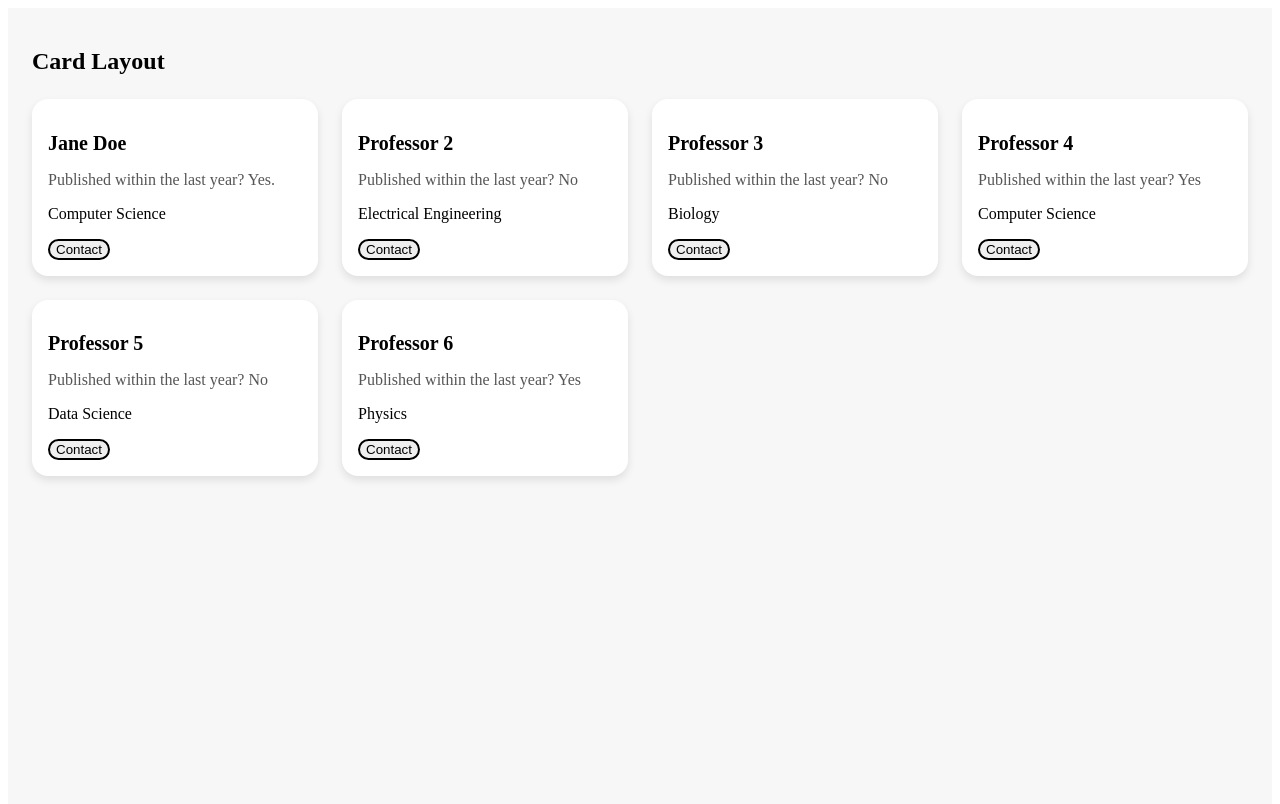
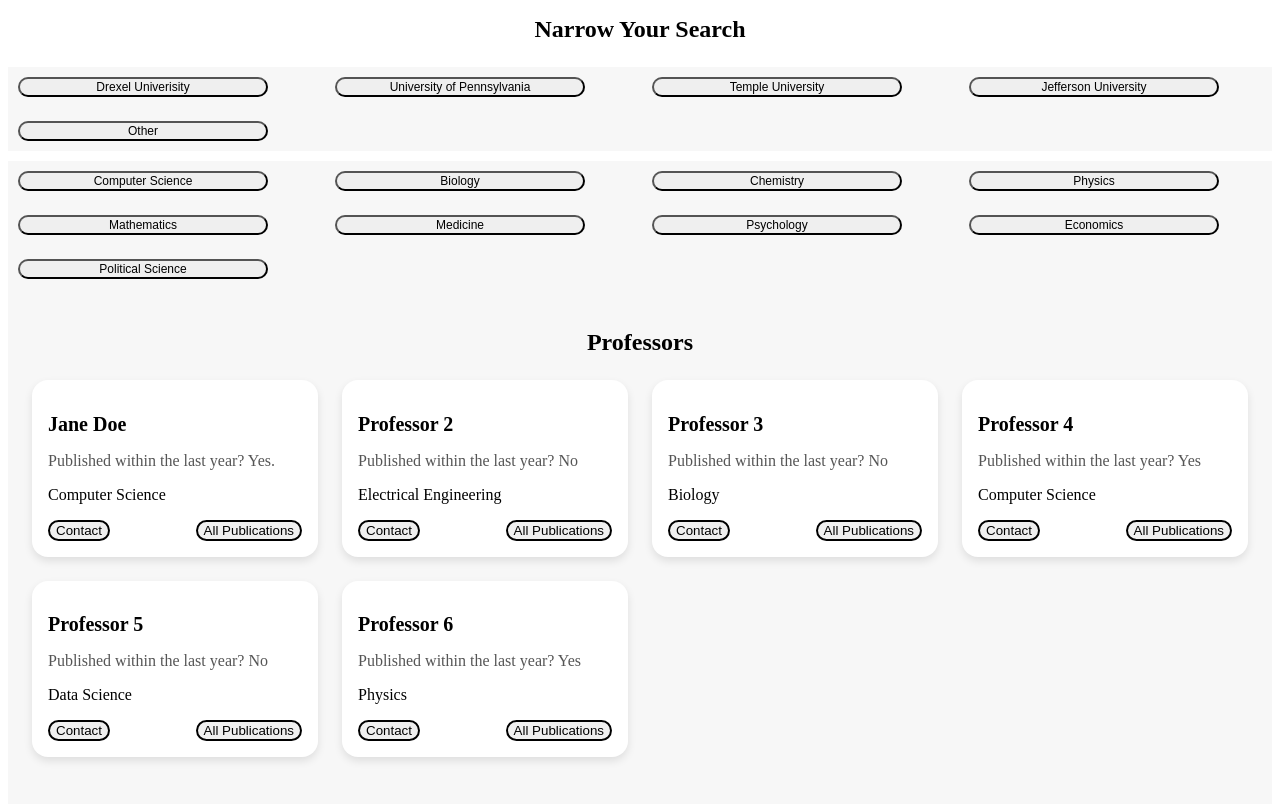
Before and after one commit to EmGeeDoubleU/NA-375, a React (Vite) app in the folder client/: page / in a window 1280 px wide. Shown: the top 804 px of the page. Built offline with nearby package versions, Linux system fonts and the light colour scheme.

Commit message:
Top Specified Search Parameters Added

```diff
--- a/client/src/App.css
+++ b/client/src/App.css
@@ -8,6 +8,7 @@
   font-size: 24px;
   font-weight: bold;
   margin-bottom: 24px;
+  text-align: center;
 }
 
 .card-entry-container {
@@ -42,7 +43,50 @@
   color: black;
 }
 
+.card-buttons {
+  display: flex;
+  justify-content: space-between;
+  flex-wrap: wrap;
+}
+
 .contact-button {
   border: 2px solid black;
   border-radius: 25px;
 }
+
+.contact-button:hover {
+  background-color: white;
+  transform: translateY(-2px);
+}
+
+.school-selection-buttons-container {
+  border: none;
+  background-color: #f7f7f7;
+  display: grid;
+  grid-template-columns: repeat(auto-fit, minmax(250px, 1fr));
+  gap: 24px;
+  padding: 10px;
+  margin-bottom: 10px;
+}
+
+.subject-selection-buttons-container {
+  border: none;
+  background-color: #f7f7f7;
+  display: grid;
+  grid-template-columns: repeat(auto-fit, minmax(250px, 1fr));
+  gap: 24px;
+  padding: 10px;
+}
+
+.param-button {
+  white-space: nowrap;
+  height: 20px;
+  width: 250px;
+  font-size: 12px;
+  border-radius: 20px;
+}
+
+.param-button:hover {
+  background-color: #0056b3;
+  transform: translateY(-2px);
+}
--- a/client/src/CardGrid.jsx
+++ b/client/src/CardGrid.jsx
@@ -1,25 +1,66 @@
 import React from 'react';
 
 const cards = [
-  { id: 1, title: 'Jane Doe', did_research: 'Yes.',  subject: "Computer Science", contact:"Contact"},
-  { id: 2, title: 'Professor 2', did_research: 'No', subject: "Electrical Engineering", contact:"Contact"},
-  { id: 3, title: 'Professor 3', did_research: 'No', subject: "Biology", contact:"Contact"},
-  { id: 4, title: 'Professor 4 ', did_research: 'Yes',  subject: "Computer Science", contact:"Contact"},
-  { id: 5, title: 'Professor 5', did_research: 'No', subject: "Data Science", contact:"Contact"},
-  { id: 6, title: 'Professor 6', did_research: 'Yes', subject: "Physics", contact:"Contact"},
+  { id: 1, title: 'Jane Doe', did_research: 'Yes.',  subject: "Computer Science"},
+  { id: 2, title: 'Professor 2', did_research: 'No', subject: "Electrical Engineering"},
+  { id: 3, title: 'Professor 3', did_research: 'No', subject: "Biology"},
+  { id: 4, title: 'Professor 4 ', did_research: 'Yes',  subject: "Computer Science"},
+  { id: 5, title: 'Professor 5', did_research: 'No', subject: "Data Science"},
+  { id: 6, title: 'Professor 6', did_research: 'Yes', subject: "Physics"},
 ];
+
+const schoolButtons = [
+  {id: 1, school: "Drexel Univerisity"},
+  {id: 2, school: "University of Pennsylvania"},
+  {id: 3, school: "Temple University"},
+  {id: 4, school: "Jefferson University"},
+  {id: 5, school: "Other"}
+]
+
+const subjectButtons = [
+  {id: 1, subject: "Computer Science"},
+  {id: 2, subject: "Biology"},
+  {id: 3, subject: "Chemistry"},
+  {id: 4, subject: "Physics"},
+  {id: 5, subject: "Mathematics"},
+  {id: 6, subject: "Medicine"},
+  {id: 7, subject: "Psychology"},
+  {id: 8, subject: "Economics"},
+  {id: 9, subject: "Political Science"}
+]
+
+const navigationLayout = () => {
+  return (
+    <div className="main-container">
+      <h1 className="container-header">Narrow Your Search</h1>
+      <div className="school-selection-buttons-container">
+        {schoolButtons.map((school) => (
+          <button className="param-button">{school.school}</button>
+        ))}
+      </div>
+      <div className="subject-selection-buttons-container">
+        {subjectButtons.map((subject) => (
+          <button className="param-button">{subject.subject}</button>
+        ))}
+      </div>
+    </div>
+  )
+}
 
 const CardGrid = () => {
   return (
     <div className="card-container">
-      <h1 className="container-header">Card Layout</h1>
+      <h1 className="container-header">Professors</h1>
       <div className="card-entry-container">
         {cards.map((card) => (
           <div key={card.id} className="card-entry">
             <h2 className="professor-name">{card.title}</h2>
             <p className="did-research-value">Published within the last year? {card.did_research}</p>
             <p className="subject-value">{card.subject}</p>
-            <button className="contact-button">{card.contact}</button>
+            <div className="card-buttons">
+              <button className="contact-button">Contact</button>
+              <button className="contact-button">All Publications</button>
+            </div>
           </div>
         ))}
       </div>
@@ -27,4 +68,13 @@ const CardGrid = () => {
   );
 };
 
-export default CardGrid;
+const MainPage = () => {
+  return (
+    <div>
+      {navigationLayout()}
+      <CardGrid />
+    </div>
+  );
+};
+
+export default MainPage;
--- a/client/src/main.jsx
+++ b/client/src/main.jsx
@@ -1,11 +1,11 @@
 import React from 'react';
 import ReactDOM from 'react-dom/client';
-import CardGrid from './CardGrid'; // Make sure the filename is CardGrid.jsx
+import MainPage from './CardGrid'; // Or wherever you define it
 import './App.css';
 
 const root = ReactDOM.createRoot(document.getElementById('root'));
 root.render(
   <React.StrictMode>
-    <CardGrid />
+    <MainPage />
   </React.StrictMode>
 );
```
